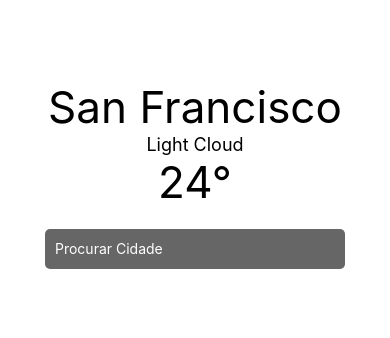
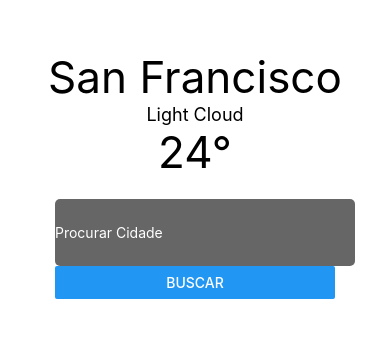
Before and after one commit to lucaspere/wheatherapp-reactnative, a React Native app: screen / in a window 390 px wide. Shown: the part 248-586 px from the top of the page. Built offline with nearby package versions, Linux system fonts and the light colour scheme.

Commit message:
adicionando apis mapbox e darksky

```diff
--- a/components/SearchInput.js
+++ b/components/SearchInput.js
@@ -1,9 +1,11 @@
-import React from 'react';
-import { StyleSheet, View, Text, TextInput } from 'react-native';
-
+import React, { useState } from 'react';
+import { StyleSheet, View, Text, TextInput, Button } from 'react-native';
+import * as api from '../utils/api';
 
 const SearchInput = (props) => {
 
+   const [textInput, setTextInput] = useState("");
+   const [city, setCity] = useState("");
    return (
       <View style={styles.container}>
          <TextInput
@@ -13,25 +15,54 @@ const SearchInput = (props) => {
             style={styles.textInput}
             clearButtonMode="always"
             underlineColorAndroid="transparent"
+            onChangeText={text => setTextInput(text)}
+         />
+         <Button
+            style={styles.button}
+            title="Buscar"
+            onPress={() => {
+               const formattedTextInput = textInput.toLowerCase();
+               api.fetchLocationId(formattedTextInput, (err, data) => {
+                  if (err) {
+                     throw new Error("Aff")
+                  } else {
+                     setCity(data.location);
+                     api.fetchWeather(data.longitude, data.latitude, 'pt', (err, response) => {
+                        if (err) {
+                           throw new Error("Deu ruim: " + err);
+                        } else {
+                           console.log(response)
+                        }
+
+                     })
+                  }
+               })
+            }}
          />
       </View>
    )
 };
 
 const styles = StyleSheet.create({
-   textInput: {
-      flex: 1,
-      color: 'white'
-   },
    container: {
-      backgroundColor: "#666",
       color: 'white',
-      height: 40,
+      height: 100,
       width: 300,
       marginTop: 20,
       marginHorizontal: 20,
       paddingHorizontal: 10,
+   },
+   textInput: {
+      flex: 1,
       borderRadius: 5,
+      backgroundColor: "#666",
+      height: 40,
+      width: 300,
+      color: 'white'
+   },
+   button: {
+      flex: 1,
+      marginTop: 500
    }
 });
 
--- a/package.json
+++ b/package.json
@@ -8,6 +8,7 @@
     "eject": "expo eject"
   },
   "dependencies": {
+    "axios": "^0.19.2",
     "expo": "~36.0.0",
     "react": "~16.9.0",
     "react-dom": "~16.9.0",
@@ -15,8 +16,8 @@
     "react-native-web": "~0.11.7"
   },
   "devDependencies": {
-    "babel-preset-expo": "~8.0.0",
-    "@babel/core": "^7.0.0"
+    "@babel/core": "^7.0.0",
+    "babel-preset-expo": "~8.0.0"
   },
   "private": true
 }
--- /dev/null
+++ b/utils/api.js
@@ -0,0 +1,52 @@
+import axios from 'axios';
+
+export const fetchLocationId = async (city, callback) => {
+   console.log(city)
+   const url = `https://api.mapbox.com/geocoding/v5/mapbox.places/${city}.json?access_token=pk.eyJ1Ijoic291ZG9ndWV0byIsImEiOiJjanRoamtvbnUwYXNsNGFwNWswNWEycHY1In0.TmA0JX_1xWG0MTijm5qEow&limit=1`;
+   try {
+      const {data} = await axios.get(url);
+      if (data.features.length === 0) {
+         return callback("Cidade não encontrada. Tente outra cidade", undefined);
+      }
+
+      callback(undefined, {
+         longitude: data.features[0].center[0],
+         latitude: data.features[0].center[1],
+         location: data.features[0].text
+      });
+
+   } catch (e) {
+
+      callback(e, undefined);
+
+   }
+}
+
+export const fetchWeather = async (longitude, latitude, language, callback) => {
+   const url = `https://api.darksky.net/forecast/1602e381a94491ded4f1838cbf2e6dc6/${latitude},${longitude}?exclude=flags&units=si&lang=${language}`;
+
+   try {
+
+      const response = await axios.get(url);
+
+      const data = typeof response.data === 'object' ? response.data : JSON.parse(response.data);
+
+      if(data.message) {
+         return callback(data.message, undefined)
+      }
+
+      const { summary, temperature, } = data.currently;
+
+      return callback(undefined, {
+         summary,
+         temperature
+      });
+
+   } catch (e) {
+
+      callback(e, undefined);
+
+   }
+
+
+}
```
Also changed, not shown: 1 other file (tests, documents, lock files or other folders).
